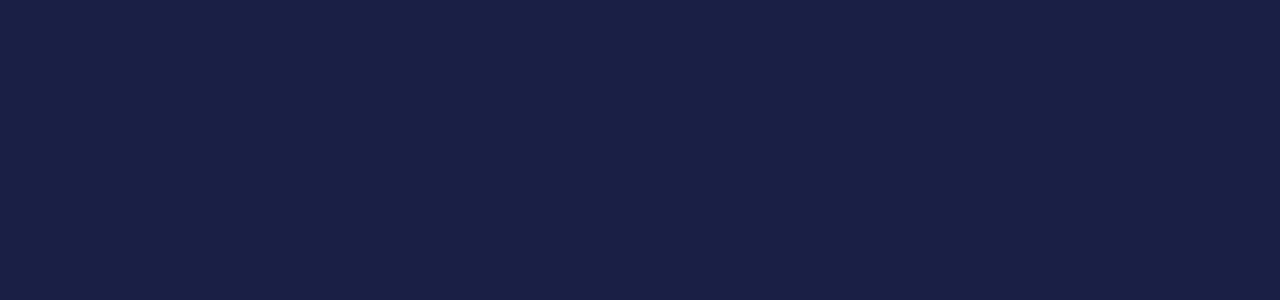
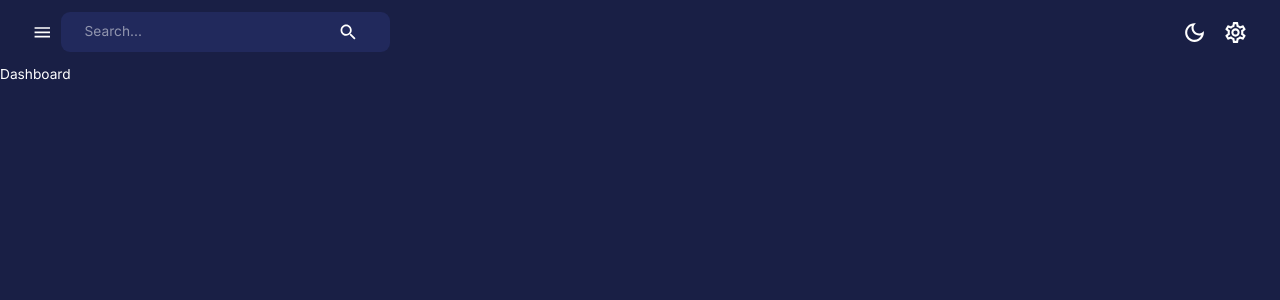
Before and after one commit to swynnejr/admin-dashboard-MERN, a React (Create React App) app in the folder client/: page /dashboard in a window 1280 px wide. Shown: the top 300 px of the page. Built offline with nearby package versions, Linux system fonts and the light colour scheme.

Commit message:
Creating Navbar

```diff
--- a/client/src/App.js
+++ b/client/src/App.js
@@ -1,21 +1,32 @@
 import { CssBaseline, ThemeProvider } from "@mui/material";
-import { createTheme } from "@mui/material";
+import { createTheme } from "@mui/material/styles";
 import { useSelector } from "react-redux";
 import { themeSettings } from "theme";
 import { useMemo } from "react";
+import { BrowserRouter, Navigate, Route, Routes } from "react-router-dom";
+import { Layout } from "scenes/layout";
+import { Dashboard } from "scenes/dashboard";
 
 function App() {
   // Grabs State and passes in the theme settings to the mode in the format Material UI wants
   // https://mui.com/material-ui/customization/dark-mode/
-  const mode = useSelector((state) => state.global.mode)
-  const theme = useMemo(() => createTheme(themeSettings(mode)), [mode])
-
+  const mode = useSelector((state) => state.global.mode);
+  const theme = useMemo(() => createTheme(themeSettings(mode)), [mode]);
 
   return (
     <div className="app">
-      <ThemeProvider theme={theme}>
-        <CssBaseline />
-      </ThemeProvider>
+      <BrowserRouter>
+        <ThemeProvider theme={theme}>
+          <CssBaseline />
+          <Routes>
+            <Route element={<Layout />}>
+              {/* Send home page traffic to dashboard */}
+              <Route path="/" element={<Navigate to="/dashboard" replace />} />
+              <Route path="/dashboard" element={<Dashboard />} />
+            </Route>
+          </Routes>
+        </ThemeProvider>
+      </BrowserRouter>
     </div>
   );
 }
--- /dev/null
+++ b/client/src/components/FlexBetween.jsx
@@ -0,0 +1,10 @@
+const { Box } = require("@mui/material");
+const { styled } = require("@mui/system");
+
+const FlexBetween = styled(Box)({
+  display: "flex",
+  justifyContent: "space-between",
+  alignItems: "center",
+});
+
+export default FlexBetween;
--- /dev/null
+++ b/client/src/components/Navbar.jsx
@@ -0,0 +1,71 @@
+import React from "react";
+import {
+  LightModeOutlined,
+  DarkModeOutlined,
+  Menu as MenuIcon,
+  Search,
+  SettingsOutlined,
+  ArrowDropDownOutlined,
+} from "@mui/icons-material";
+import FlexBetween from "components/FlexBetween";
+import {useDispatch} from "react-redux";
+import {setMode} from "state";
+import profileImage from "assets/profile.jpeg"
+import { AppBar, IconButton, InputBase, Toolbar, useTheme } from "@mui/material";
+
+
+function Navbar() {
+  const dispatch = useDispatch();
+  const theme = useTheme();
+  return (
+
+    <AppBar
+      sx={{
+        position: "static",
+        background: "none",
+        boxShadow: "none",
+      }}
+    >
+      {/* Left Side */}
+      <Toolbar
+        sx={{ justifyContent: "space-between"}}
+      >
+        <FlexBetween>
+          <IconButton onClick={() => console.log('open/close sidebar')}>
+            <MenuIcon />
+          </IconButton>
+          <FlexBetween
+            backgroundColor={theme.palette.background.alt}
+            borderRadius="9px"
+            gap="3rem"
+            p="0.1rem 1.5rem"
+          >
+            <InputBase placeholder="Search..." />
+            <IconButton>
+              <Search />
+            </IconButton>
+
+          </FlexBetween>
+        </FlexBetween>
+
+      {/* Right Side */}
+      <FlexBetween>
+        <IconButton onClick={() => dispatch(setMode())}>
+          {theme.palette.mode === 'dark' ? (
+            <DarkModeOutlined sx={{ fontSize: "25px"}} />
+            ) : (
+              <LightModeOutlined sx={{ fontSize: "25px"}} />
+              )}
+        </IconButton>
+        <IconButton>
+          <SettingsOutlined sx={{ fontSize: "25px"}} />
+        </IconButton>
+      </FlexBetween>
+              </Toolbar>
+    </AppBar>
+
+  )
+};
+
+
+export default Navbar
--- /dev/null
+++ b/client/src/scenes/dashboard/index.jsx
@@ -0,0 +1,7 @@
+import React from 'react'
+
+export const Dashboard = () => {
+  return (
+    <div>Dashboard</div>
+  )
+}
--- /dev/null
+++ b/client/src/scenes/layout/index.jsx
@@ -0,0 +1,16 @@
+import React, { useState } from "react";
+import { Box, useMediaQuery} from "@mui/material";
+import { Outlet } from "react-router-dom";
+import { useSelector } from "react-redux";
+import Navbar from "components/Navbar"
+
+
+
+export const Layout = () => {
+  return <Box width="100%" height="100%">
+    <Box>
+      <Navbar />
+      <Outlet />
+    </Box>
+  </Box>;
+};
```
Also changed, not shown: client/src/assets/profile.jpeg (added).
